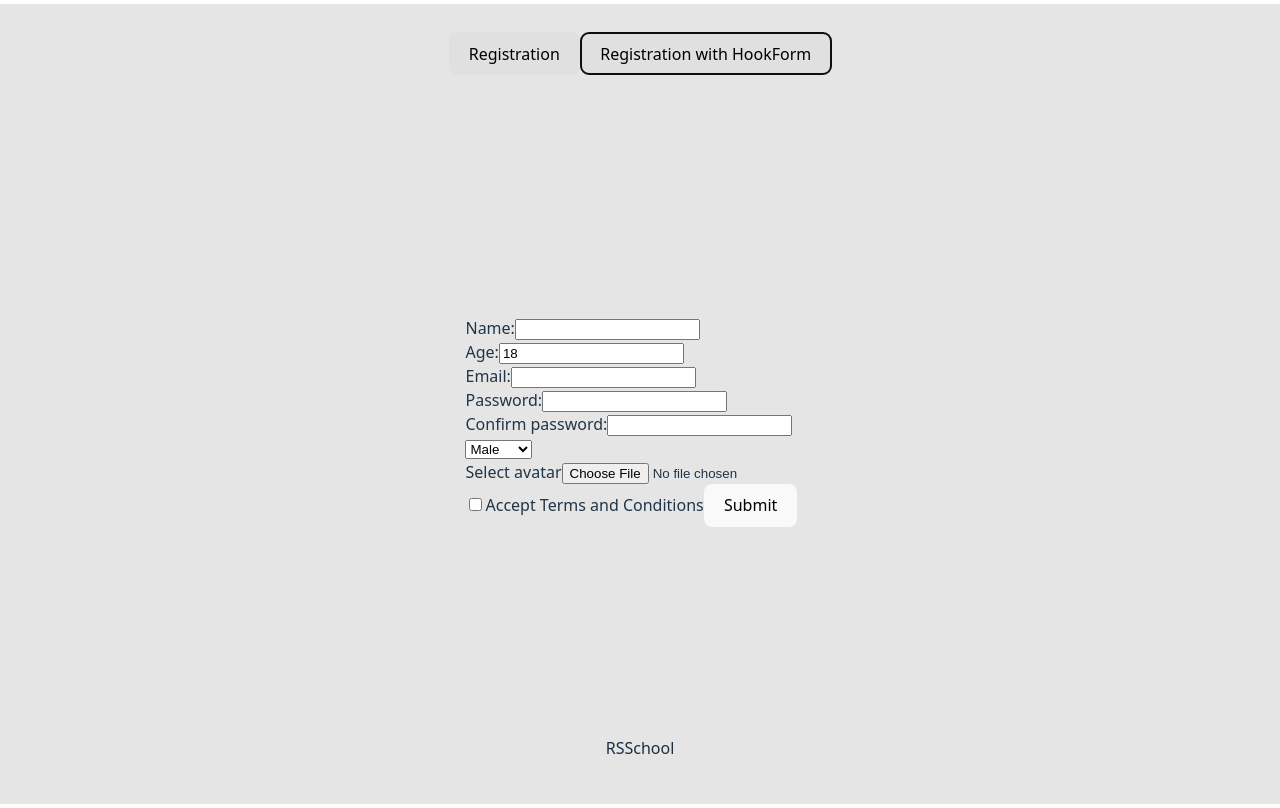
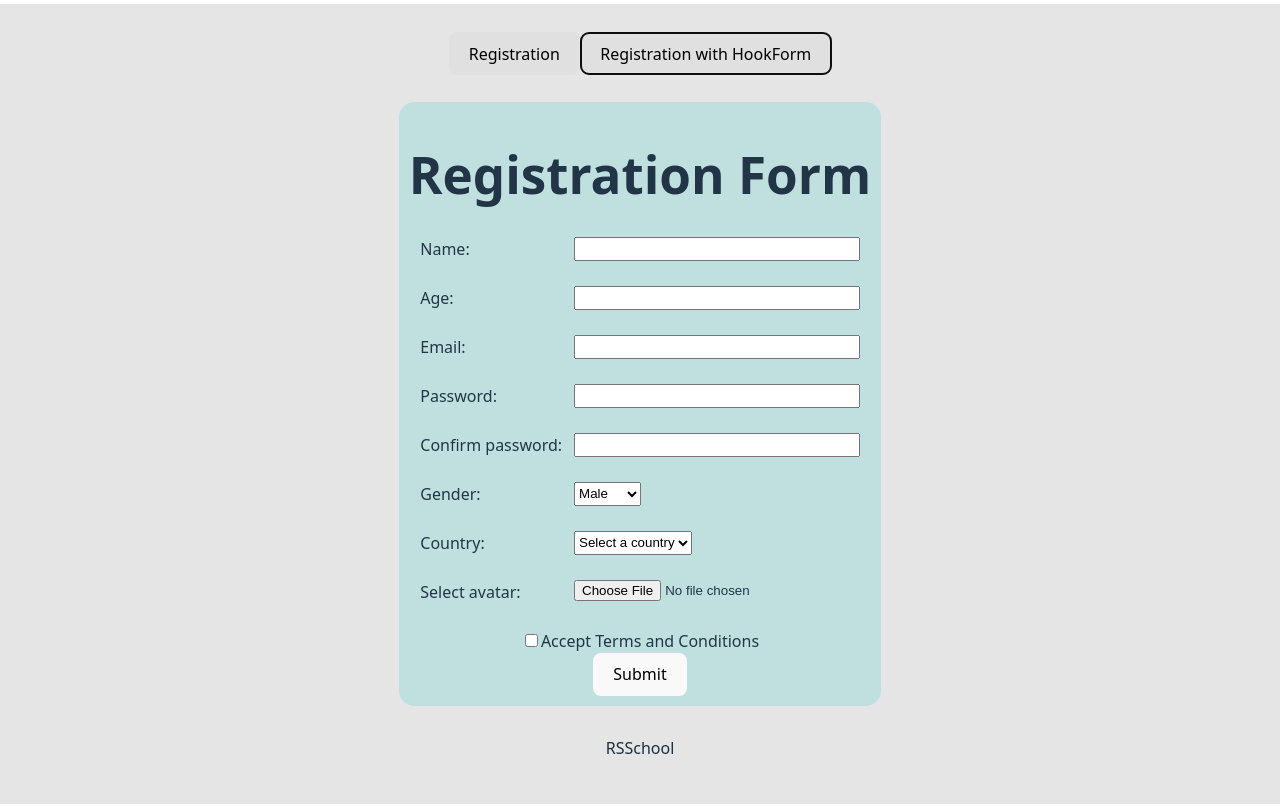
Before and after one commit to DmitriyRadovnya/RSS-Tasks, a React (Vite) app: page / in a window 1280 px wide. Both pictures are taken after a click on the button "Registration with HookForm". Built offline with nearby package versions, Linux system fonts and the light colour scheme.

Commit message:
feat: add zod resolver

```diff
--- a/package.json
+++ b/package.json
@@ -12,9 +12,11 @@
     "prepare": "husky"
   },
   "dependencies": {
+    "@hookform/resolvers": "^5.2.1",
     "react": "^19.1.1",
     "react-dom": "^19.1.1",
-    "react-hook-form": "^7.62.0"
+    "react-hook-form": "^7.62.0",
+    "zod": "^4.1.1"
   },
   "devDependencies": {
     "@eslint/js": "^9.33.0",
--- /dev/null
+++ b/src/components/hook-form/form.css
@@ -0,0 +1,31 @@
+.form {
+  display: flex;
+  flex-direction: column;
+  align-items: center;
+  background-color: rgba(93, 212, 212, 0.27);
+  border-radius: 15px;
+  padding: 10px;
+}
+
+.form-field {
+  display: flex;
+  position: relative;
+  padding-bottom: 25px;
+  width: 95%;
+}
+
+.form-field label {
+  width: 35%;
+  text-align: start;
+}
+
+.form-field input {
+  flex-grow: 1;
+}
+
+.error {
+  position: absolute;
+  bottom: -12px;
+  color: red;
+  left: 50px;
+}
--- a/src/components/hook-form/hook-form.tsx
+++ b/src/components/hook-form/hook-form.tsx
@@ -1,19 +1,40 @@
+import './form.css';
 import { useForm } from 'react-hook-form';
 import type { IFormData } from '../../interfaces/interfaces';
+import { formSchema } from '../../lib/validation';
+import { zodResolver } from '@hookform/resolvers/zod';
 
 export const HookForm = () => {
-  const { register, handleSubmit } = useForm<IFormData>({
+  const {
+    register,
+    handleSubmit,
+    formState: { errors },
+    setValue,
+  } = useForm<IFormData>({
+    mode: 'onChange',
     defaultValues: {
       name: '',
-      age: 18,
       email: '',
       password: '',
       confirmPassword: '',
-      gender: 'male',
+      gender: 'Male',
       terms: false,
       country: '',
     },
+    resolver: zodResolver(formSchema),
   });
+
+  const handleFileChange = (e: React.ChangeEvent<HTMLInputElement>) => {
+    const file = e.target.files?.[0];
+    if (file) {
+      const reader = new FileReader();
+      reader.onload = () => {
+        const base64String = (reader.result as string).split(',')[1];
+        setValue('avatar', base64String, { shouldValidate: true });
+      };
+      reader.readAsDataURL(file);
+    }
+  };
 
   const onSubmit = (data: IFormData) => {
     console.log(data);
@@ -21,10 +42,11 @@ export const HookForm = () => {
 
   return (
     <form className="form" onSubmit={handleSubmit(onSubmit)}>
-      <h1></h1>
+      <h1>Registration Form</h1>
       <div className="form-field">
         <label htmlFor="name">Name:</label>
         <input className="input_name" id="name" {...register('name')} />
+        {errors.name && <p className="error">{errors.name.message}</p>}
       </div>
 
       <div className="form-field">
@@ -35,15 +57,18 @@ export const HookForm = () => {
           id="age"
           {...register('age', { valueAsNumber: true })}
         />
+        {errors.age && <p className="error">{errors.age.message}</p>}
       </div>
+
       <div className="form-field">
         <label htmlFor="email">Email:</label>
         <input
           className="input_email"
-          type="email"
+          type="text"
           id="email"
           {...register('email')}
         />
+        {errors.email && <p className="error">{errors.email.message}</p>}
       </div>
 
       <div className="form-field">
@@ -54,33 +79,51 @@ export const HookForm = () => {
           id="password"
           {...register('password')}
         />
+        {errors.password && <p className="error">{errors.password.message}</p>}
       </div>
+
       <div className="form-field">
-        <label htmlFor="confirm-password">Confirm password:</label>
+        <label htmlFor="confirmPassword">Confirm password:</label>
         <input
           className="input_password"
           type="password"
-          id="confirm-password"
+          id="confirmPassword"
           {...register('confirmPassword')}
         />
+        {errors.confirmPassword && (
+          <p className="error">{errors.confirmPassword.message}</p>
+        )}
       </div>
 
       <div className="form-field">
-        <label htmlFor="gender"></label>
+        <label htmlFor="gender">Gender:</label>
         <select id="gender" {...register('gender')}>
-          <option value="male">Male</option>
-          <option value="female">Female</option>
+          <option value="Male">Male</option>
+          <option value="Female">Female</option>
         </select>
+        {errors.gender && <p className="error">{errors.gender.message}</p>}
       </div>
 
       <div className="form-field">
-        <label htmlFor="avatar">Select avatar</label>
+        <label htmlFor="country">Country:</label>
+        <select id="country" {...register('country')}>
+          <option value="">Select a country</option>
+          <option value="USA">USA</option>
+          <option value="Canada">Canada</option>
+        </select>
+        {errors.country && <p className="error">{errors.country.message}</p>}
+      </div>
+
+      <div className="form-field">
+        <label htmlFor="avatar">Select avatar:</label>
         <input
           className="input_avatar"
           type="file"
           accept="image/png, image/jpeg"
           id="avatar"
+          onChange={handleFileChange}
         />
+        {errors.avatar && <p className="error">{errors.avatar.message}</p>}
       </div>
 
       <label htmlFor="terms">
@@ -91,8 +134,10 @@ export const HookForm = () => {
           {...register('terms')}
         />
         Accept Terms and Conditions
+        {errors.terms && <p className="error">{errors.terms.message}</p>}
       </label>
-      <button>Submit</button>
+
+      <button type="submit">Submit</button>
     </form>
   );
 };
--- a/src/interfaces/interfaces.ts
+++ b/src/interfaces/interfaces.ts
@@ -6,7 +6,8 @@ export interface IFormData {
   email: string;
   password: string;
   confirmPassword: string;
-  gender: 'male' | 'female';
+  gender: 'Male' | 'Female';
+  avatar: string;
   terms: boolean;
   country: string;
 }
--- /dev/null
+++ b/src/lib/validation.ts
@@ -0,0 +1,48 @@
+import { z } from 'zod';
+
+export const formSchema = z
+  .object({
+    name: z
+      .string()
+      .regex(/^[A-Z][a-z]*$/, 'Name must start with an uppercase letter'),
+    age: z.number().min(0, 'Age cannot be negative'),
+    email: z.string().email('Invalid email'),
+    password: z
+      .string()
+      .min(4, 'Password must be at least 8 characters')
+      .regex(/[0-9]/, 'Password must contain a number')
+      .regex(/[A-Z]/, 'Password must contain an uppercase letter')
+      .regex(/[a-z]/, 'Password must contain a lowercase letter')
+      .regex(/[!@#$%^&*]/, 'Password must contain a special character'),
+    confirmPassword: z.string(),
+    gender: z.enum(['Male', 'Female']),
+    terms: z.boolean().refine((val) => val === true, 'You must accept T&C'),
+    avatar: z
+      .string()
+      .min(1, 'Please select an avatar')
+      .refine((base64) => {
+        try {
+          const decodedSize =
+            (base64.length * 3) / 4 -
+            (base64.endsWith('==') ? 2 : base64.endsWith('=') ? 1 : 0);
+          return decodedSize <= 5 * 1024 * 1024;
+        } catch {
+          return false;
+        }
+      }, 'File size must be less than 5MB')
+      .refine((base64) => {
+        const mimeType = atob(base64).startsWith('\x89PNG')
+          ? 'image/png'
+          : atob(base64).startsWith('\xFF\xD8')
+            ? 'image/jpeg'
+            : null;
+        return ['image/png', 'image/jpeg'].includes(mimeType || '');
+      }, 'Only PNG or JPEG allowed'),
+    country: z.string().min(1, 'Country is required'),
+  })
+  .refine((data) => data.password === data.confirmPassword, {
+    message: 'Passwords must match',
+    path: ['confirmPassword'],
+  });
+
+export type FormValues = z.infer<typeof formSchema>;
```
Also changed, not shown: 1 other file (tests, documents, lock files or other folders).
